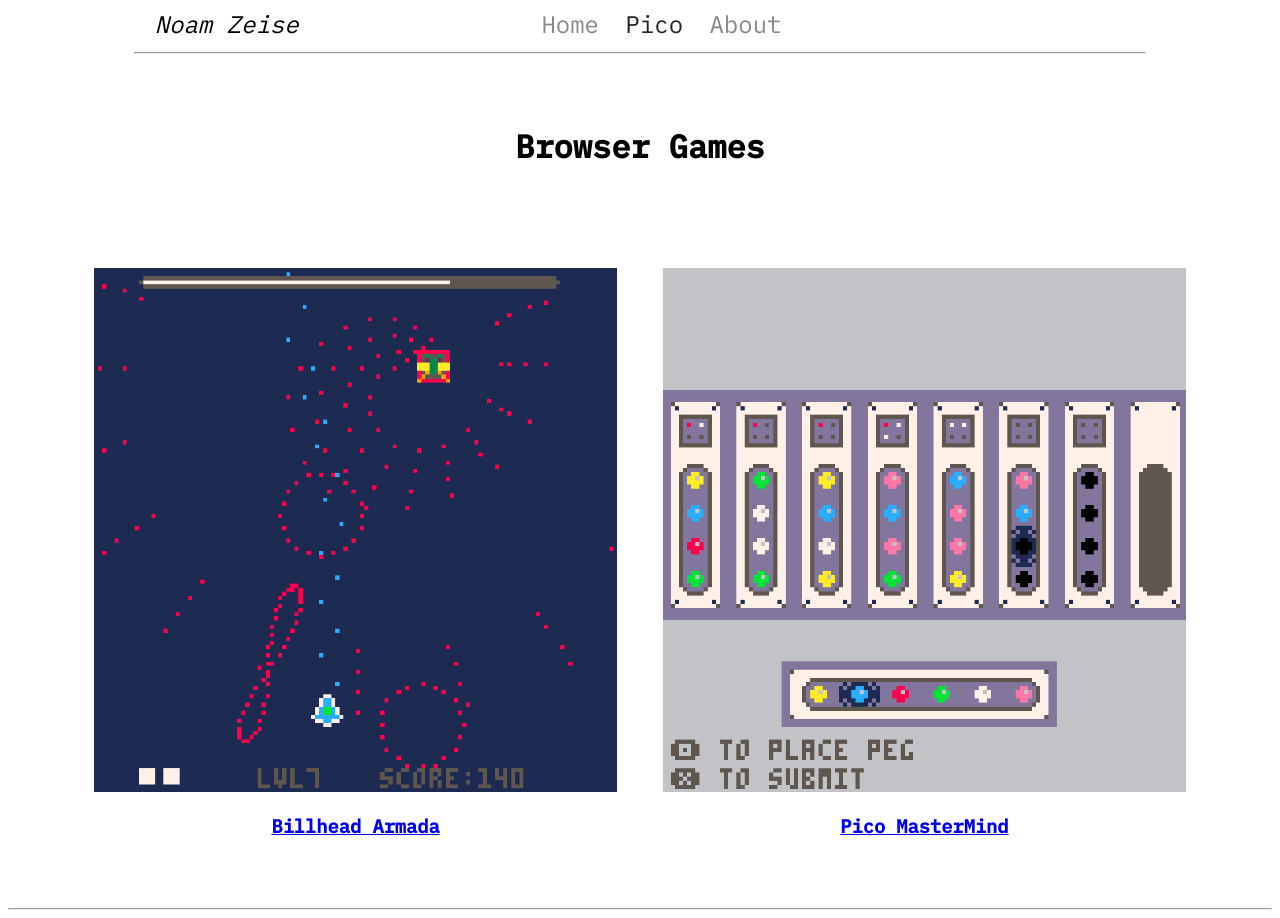
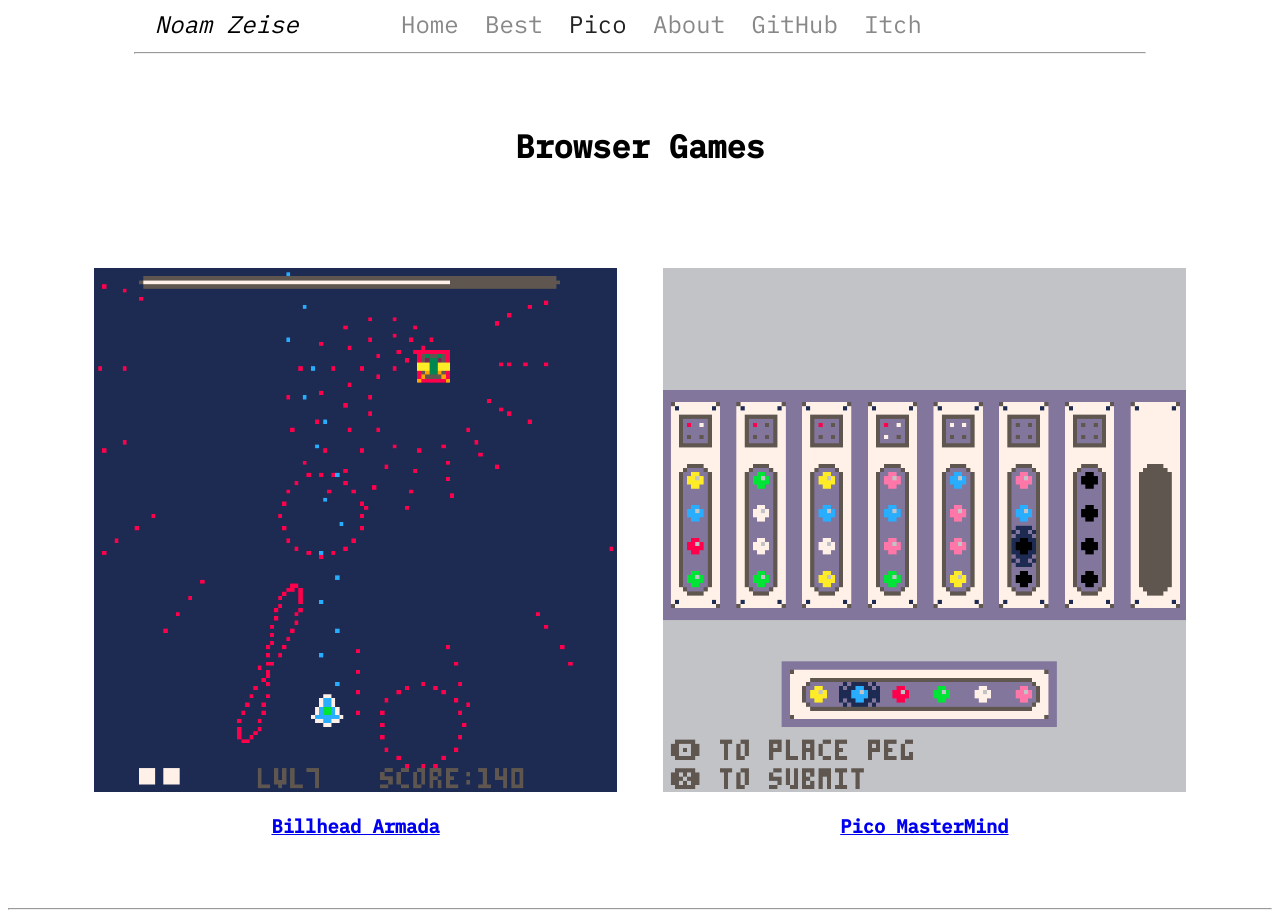
Before and after one commit to NoamZeise/pages, a Jekyll site: the page built from pages/browser-games.html, in a window 1280 px wide. Built offline with Jekyll 4.4.1, drawn with Linux system fonts in a browser that asks for light colours.

Commit message:
made grid page general, added best page and links to github and itch

```diff
--- a/_data/navigation.yml
+++ b/_data/navigation.yml
@@ -1,6 +1,12 @@
 - name: Home
   link: /
+- name: Best
+  link: /best/
 - name: Pico
   link: /pico/
 - name: About
   link: /about/
+- name: GitHub
+  link: https://github.com/NoamZeise
+- name: Itch
+  link: https://noamzeise.itch.io/
--- /dev/null
+++ b/_includes/browser_game_list.html
@@ -0,0 +1 @@
+{% assign datalist = site.data.browser-games %}
--- /dev/null
+++ b/_includes/highlight_list.html
@@ -0,0 +1 @@
+{% assign datalist = site.data.highlights %}
--- /dev/null
+++ b/_layouts/grid.html
@@ -0,0 +1,20 @@
+---
+layout: content
+title: Test
+---
+{% include {{ page.datalist }} %}
+
+<div class="content-title">
+  <h1>{{ page.title }}</h1>
+</div>
+
+<div class="container">
+{% for g in datalist %}
+<div class="item">
+<a href="{{ g.link }}">
+  <img src="{{ g.img }}">
+  <h3>{{ g.name }}</h3>
+</a>
+</div>
+{% endfor %}
+</div>
--- a/_sass/browser-games.scss
+++ /dev/null
@@ -1,3 +0,0 @@
-.browser-game {
-   text-align: center;
-}
--- /dev/null
+++ b/_sass/grid-page.scss
@@ -0,0 +1,15 @@
+.container img {
+    display: inline;
+    width: 100%;
+    margin: auto;
+    padding: 0%;
+ }
+
+ .container {
+     display: grid;
+     grid-template-columns: repeat(auto-fit, minmax(500px, 1fr));
+ }
+ .container .item {
+     padding: 4%;
+     text-align: center;
+ }
--- a/_sass/main.scss
+++ b/_sass/main.scss
@@ -32,18 +32,3 @@
  pre {
      white-space: pre-wrap;
  }
-
- .container img {
-    display: inline;
-    width: 100%;
-    margin: auto;
-    padding: 0%;
- }
-
- .container {
-     display: grid;
-     grid-template-columns: repeat(auto-fit, minmax(500px, 1fr));
- }
- .container .item {
-     padding: 4%;
- }
--- a/assets/css/styles.scss
+++ b/assets/css/styles.scss
@@ -5,4 +5,4 @@
 @import "navbar";
 @import "post";
 @import "content";
-@import "browser-games";
+@import "grid-page";
--- /dev/null
+++ b/pages/best.html
@@ -0,0 +1,6 @@
+---
+layout: grid
+permalink: /best/
+title: Hightlighted Projects
+datalist: highlight_list.html
+---
--- a/pages/browser-games.html
+++ b/pages/browser-games.html
@@ -1,18 +1,6 @@
 ---
-layout: content
+layout: grid
 permalink: /pico/
+title: Browser Games
+datalist: browser_game_list.html
 ---
-<div class="content-title">
-  <h1>Browser Games</h1>
-</div>
-
-<div class="container">
-{% for g in site.data.browser-games %}
-<div class="browser-game item">
-<a href="{{ g.link }}">
-  <img src="{{ g.img }}">
-  <h3>{{ g.name }}</h3>
-</a>
-</div>
-{% endfor %}
-</div>
```
Also changed, not shown: _data/highlights.yml (added, +18 -0 lines).
